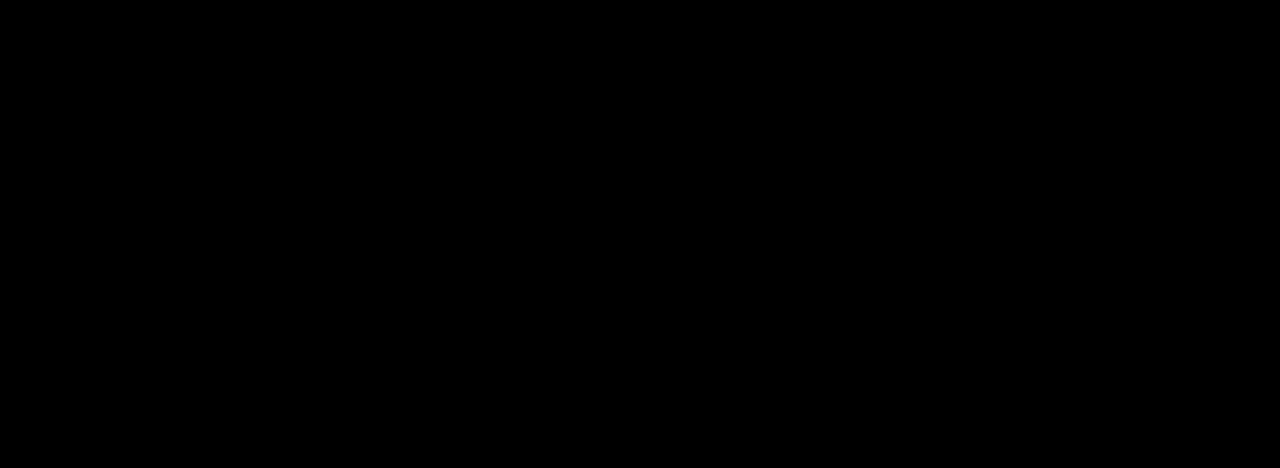
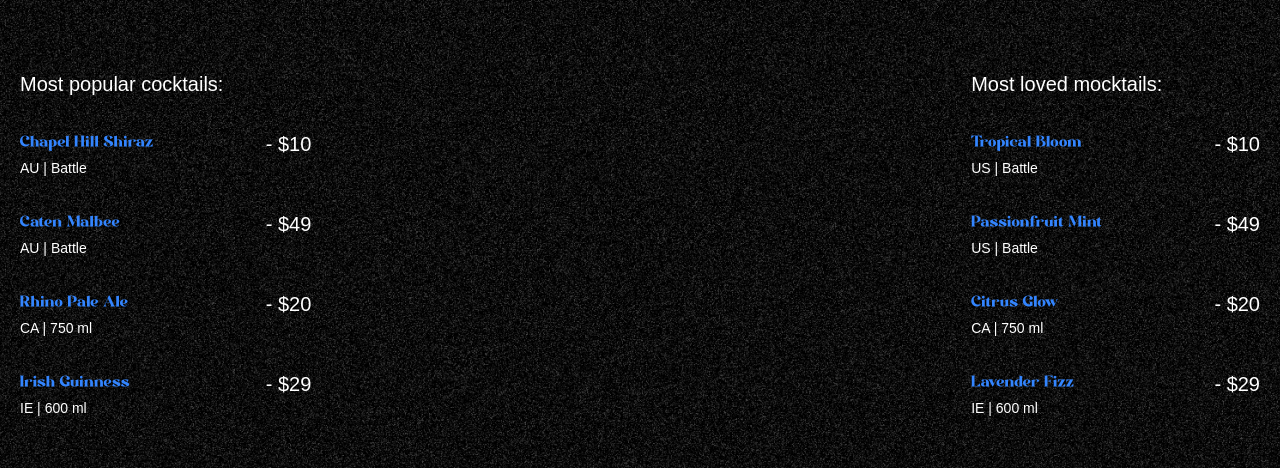
Before and after one commit to jtsenpai/gsap-tutorial, a React (Vite) app: page / in a window 1280 px wide. Shown: the part 890-1358 px from the top of the page. Built offline with nearby package versions, Linux system fonts and the light colour scheme; a web font is replaced by a local one.

Commit message:
add cocktail section

```diff
--- a/src/App.jsx
+++ b/src/App.jsx
@@ -2,6 +2,7 @@
 import { ScrollTrigger, SplitText } from "gsap/all";
 import Navbar from "./components/Navbar";
 import Hero from "./components/Hero";
+import Cocktails from "./components/Cocktails";
 
 gsap.registerPlugin(ScrollTrigger, SplitText);
 
@@ -10,6 +11,7 @@
     <main>
       <Navbar />
       <Hero />
+      <Cocktails />
     </main>
   );
 };
--- /dev/null
+++ b/src/components/Cocktails.jsx
@@ -0,0 +1,73 @@
+import { useGSAP } from "@gsap/react";
+import gsap from "gsap";
+import { cocktailLists, mockTailLists } from "../../constants";
+
+function Cocktails() {
+  useGSAP(() => {
+    const parallaxTimeline = gsap.timeline({
+      scrollTrigger: {
+        trigger: "#cocktails",
+        start: "top 30%",
+        end: "bottom 80%",
+        scrub: true,
+      },
+    });
+
+    parallaxTimeline
+      .from("#c-left-leaf", { x: -100, y: 100, opacity: 0, duration: 1 }, 0)
+      .from("#c-right-leaf", { x: 100, y: 100, opacity: 0, duration: 1 }, 0);
+  });
+
+  return (
+    <section id="cocktails" className="noisy">
+      <img
+        src="/images/cocktail-left-leaf.png"
+        alt="left-leaf"
+        id="c-left-leaf"
+      />
+      <img
+        src="/images/cocktail-right-leaf.png"
+        alt="right-leaf"
+        id="c-right-leaf"
+      />
+
+      <div className="list">
+        <div className="popular">
+          <h2>Most popular cocktails:</h2>
+          <ul>
+            {cocktailLists.map(({ name, country, detail, price }) => (
+              <li key={name}>
+                <div className="md:me-28">
+                  <h3>{name}</h3>
+                  <p>
+                    {country} | {detail}
+                  </p>
+                </div>
+                <span>- {price}</span>
+              </li>
+            ))}
+          </ul>
+        </div>
+
+        <div className="loved">
+          <h2>Most loved mocktails:</h2>
+          <ul>
+            {mockTailLists.map(({ name, country, detail, price }) => (
+              <li key={name}>
+                <div className="me-28">
+                  <h3>{name}</h3>
+                  <p>
+                    {country} | {detail}
+                  </p>
+                </div>
+                <span>- {price}</span>
+              </li>
+            ))}
+          </ul>
+        </div>
+      </div>
+    </section>
+  );
+}
+
+export default Cocktails;
```
